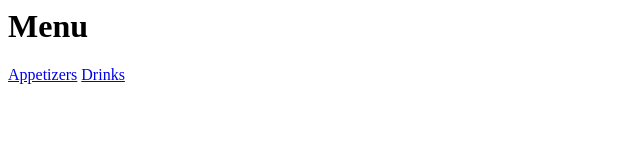
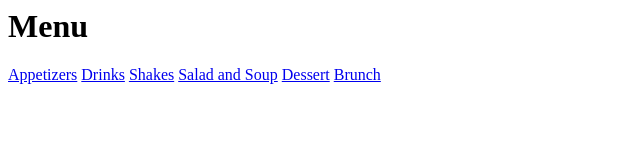
Before and after one commit to wtinder/Mod3, a plain HTML site: page index.html in a window 1280 px wide. Shown: the whole page, without its empty margins (0-640 px from the left). Drawn offline with Linux system fonts and the light colour scheme.

Commit message:
spelled dessert right

```diff
--- a/index.html
+++ b/index.html
@@ -2,3 +2,7 @@
 <h1>Menu</h1>
 <a href="appetizer.html">Appetizers</a>
 <a href="drinks.html">Drinks</a>
+<a href="Shakes.html">Shakes</a>
+<a href="saladsoup.html">Salad and Soup</a>
+<a href="dessert.html">Dessert</a>
+<a href="brunchitems.html">Brunch</a>
```
Also changed, not shown: Shakes.html (+2 -2 lines), dessert.html (renamed from desert.html, +1 -1 lines).
